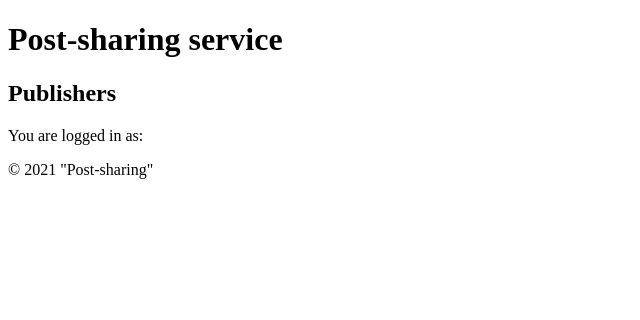
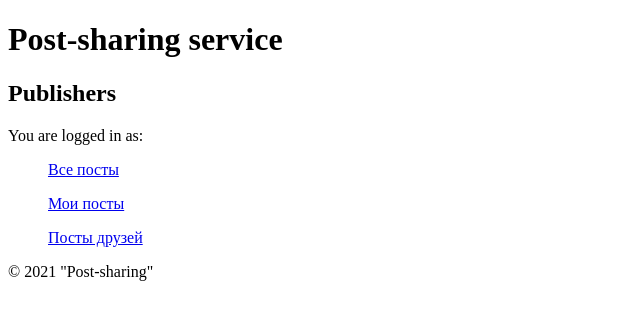
Before and after one commit to Nazar3000/Django_Task1, a Django app: page / in a window 1280 px wide. Shown: the top 320 px of the page, without its empty margins (0-640 px from the left). Run offline with Django 3.2, Linux system fonts and the light colour scheme; data that the repository does not hold is empty.

Commit message:
add links for other pages in template

```diff
--- a/django_task1/django_task1/urls.py
+++ b/django_task1/django_task1/urls.py
@@ -19,8 +19,8 @@ from task_app.views import FeedItemView, FeedItemUserView, RelatedItemUserView
 
 urlpatterns = [
     path('', FeedItemView.as_view(), name='posts'),
-    path('selfposts/', FeedItemUserView.as_view(), name='posts'),
-    path('relatedposts/', RelatedItemUserView.as_view(), name='posts'),
+    path('selfposts/', FeedItemUserView.as_view(), name='selfposts'),
+    path('relatedposts/', RelatedItemUserView.as_view(), name='relatedposts'),
     path('admin/', admin.site.urls),
 
 ]
--- a/django_task1/task_app/templates/task_app/posts.html
+++ b/django_task1/task_app/templates/task_app/posts.html
@@ -2,7 +2,12 @@
 
 {% block content %}
     <h2>Publishers</h2>
+
     <span>You are logged in as: {{ user.username }}</span>
+
+    <ul><a href="{% url "posts" %}"> Все посты </a></ul>
+    <ul><a href="{% url "selfposts" %}"> Мои посты </a></ul>
+    <ul><a href="{% url "relatedposts" %}"> Посты друзей </a></ul>
     <ul>
         {% for object in publisher %}
             <li>Пользователь: {{ object.user }}</li>
--- a/django_task1/task_app/views.py
+++ b/django_task1/task_app/views.py
@@ -3,10 +3,6 @@ from django.shortcuts import render
 from .models import FeedItem, RegisteredUser
 from django.contrib.auth.models import User
 from django.views.generic import ListView
-
-
-
-
 
 
 class FeedItemView(ListView):
@@ -27,6 +23,7 @@ class FeedItemUserView(ListView):
 
 
 class RelatedItemUserView(ListView):
+
     model = FeedItem
     template_name = 'task_app/posts.html'
     context_object_name = 'publisher'
```
